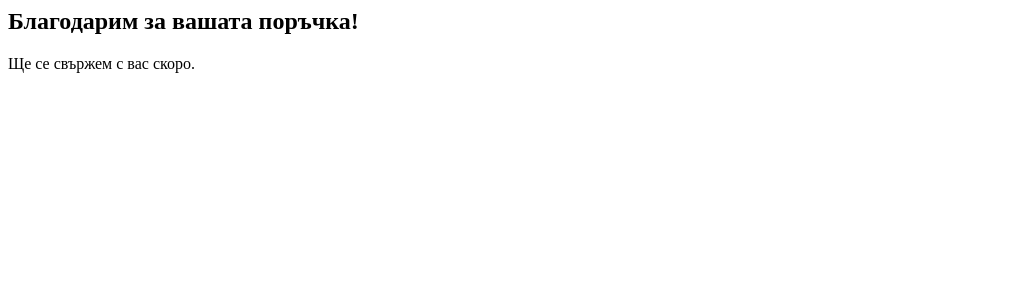
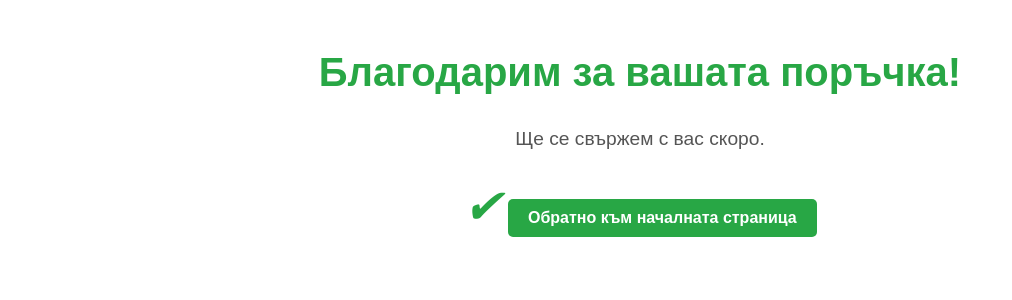
Before and after one commit to GalkaKG/nejnost-online-store, a Django app: page /orders/success/ in a window 1280 px wide. Shown: the top 300 px of the page, without its empty margins (0-1012 px from the left). Run offline with Django 5.2, Linux system fonts and the light colour scheme.

Commit message:
Improve order success page and admin display
- Styled the order success page with standalone CSS (`order_success.css`)
- Fixed issue with `{% static %}` not loading when not extending `base.html`
- Updated admin panel to show appropriate delivery address based on delivery type:
  - Shows `office_address` if delivery is to office
  - Shows `delivery_address` if delivery is to home
- Added `get_delivery_address` method in `OrderAdmin` for cleaner logic and display

```diff
--- a/orders/models.py
+++ b/orders/models.py
@@ -1,6 +1,3 @@
-from django.db import models
-from django.conf import settings
-
 from django.conf import settings
 from django.db import models
 
@@ -34,9 +31,12 @@ class Order(models.Model):
 
     phone = models.CharField(max_length=20, blank=True, null=True)
 
+    city = models.CharField(max_length=20, blank=True, null=True)
+
     created_at = models.DateTimeField(auto_now_add=True)
 
     status = models.CharField(max_length=50, default='в процес')
+
 
     def save(self, *args, **kwargs):
         if self.delivery_type == 'home':
--- a/orders/urls.py
+++ b/orders/urls.py
@@ -4,6 +4,7 @@ from .views import checkout_view, order_success
 urlpatterns = [
     path('checkout/', checkout_view, name='checkout',),
     path('success/', order_success, name='order_success'),
+    # path("thankyou/", )
     # path('payment/', payment_view, name='payment'),
     # path('payment/success/', success_view, name='success_url'),
     # path('payment/error/', error_view, name='error_url'),
--- a/orders/views.py
+++ b/orders/views.py
@@ -11,7 +11,7 @@ def checkout_view(request):
             order = form.save(commit=False)
             order.user = request.user
             order.save()
-            return redirect('thank_you')
+            return redirect('order_success')
     else:
         form = OrderForm(user=request.user)
     return render(request, 'orders/checkout.html', {'form': form})
--- a/products/views.py
+++ b/products/views.py
@@ -6,7 +6,7 @@ from django.views.decorators.cache import cache_page
 from .models import Product, ProductVariant, Cart, CartItem
 
 
-@cache_page(60 * 15)  # Кеширане за 15 минути
+# @cache_page(60 * 15)  # Кеширане за 15 минути
 def product_list(request):
     # Взимаме параметъра за сортиране от URL
     sort_by = request.GET.get('sort', '')  # Празно по подразбиране
--- a/shop/settings.py
+++ b/shop/settings.py
@@ -100,7 +100,12 @@ USE_TZ = True
 
 STATIC_URL = "/static/"
 
+STATICFILES_DIRS = [
+    os.path.join(BASE_DIR, 'static'),
+]
+
 STATIC_ROOT = os.path.join(BASE_DIR, 'staticfiles')
+
 
 MEDIA_URL = '/media/'
 MEDIA_ROOT = BASE_DIR / 'media'
--- /dev/null
+++ b/static/css/order_success.css
@@ -0,0 +1,41 @@
+/* order_success.css */
+
+.success-container {
+    text-align: center;
+    margin-top: 50px;
+    font-family: Arial, sans-serif;
+    color: #4CAF50;
+}
+
+.success-container h2 {
+    font-size: 2.5em;
+    font-weight: bold;
+    color: #28a745;
+}
+
+.success-container p {
+    font-size: 1.2em;
+    color: #555;
+    margin-top: 20px;
+}
+
+.success-icon {
+    margin-top: 30px;
+    font-size: 3em;
+    color: #28a745;
+}
+
+.success-container .btn {
+    display: inline-block;
+    margin-top: 30px;
+    padding: 10px 20px;
+    background-color: #28a745;
+    color: white;
+    text-decoration: none;
+    border-radius: 5px;
+    font-weight: bold;
+}
+
+.success-container .btn:hover {
+    background-color: #218838;
+}
--- a/templates/orders/order_success.html
+++ b/templates/orders/order_success.html
@@ -1,2 +1,10 @@
-<h2>Благодарим за вашата поръчка!</h2>
-<p>Ще се свържем с вас скоро.</p>
+{% load static %}
+
+<link rel="stylesheet" href="{% static 'css/order_success.css' %}">
+
+<div class="success-container">
+    <h2>Благодарим за вашата поръчка!</h2>
+    <p>Ще се свържем с вас скоро.</p>
+    <i class="success-icon">✔</i>
+    <a href="/" class="btn">Обратно към началната страница</a>
+</div>
```
Also changed, not shown: orders/admin.py (+20 -1 lines), orders/forms.py (+14 -4 lines), templates/orders/checkout.html (+29 -0 lines), README.md, orders/migrations/0001_initial.py, orders/migrations/0002_order_status.py (deleted).
